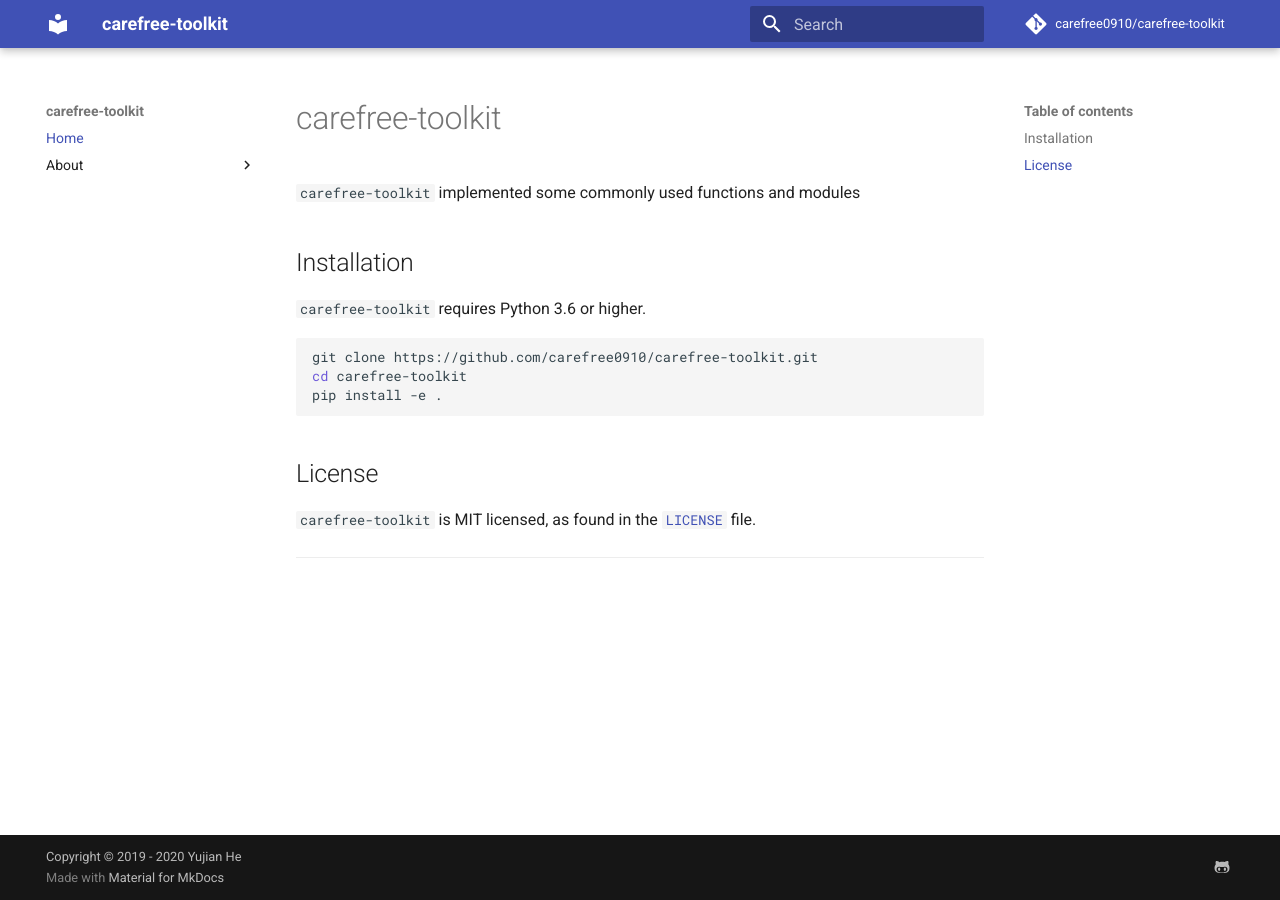
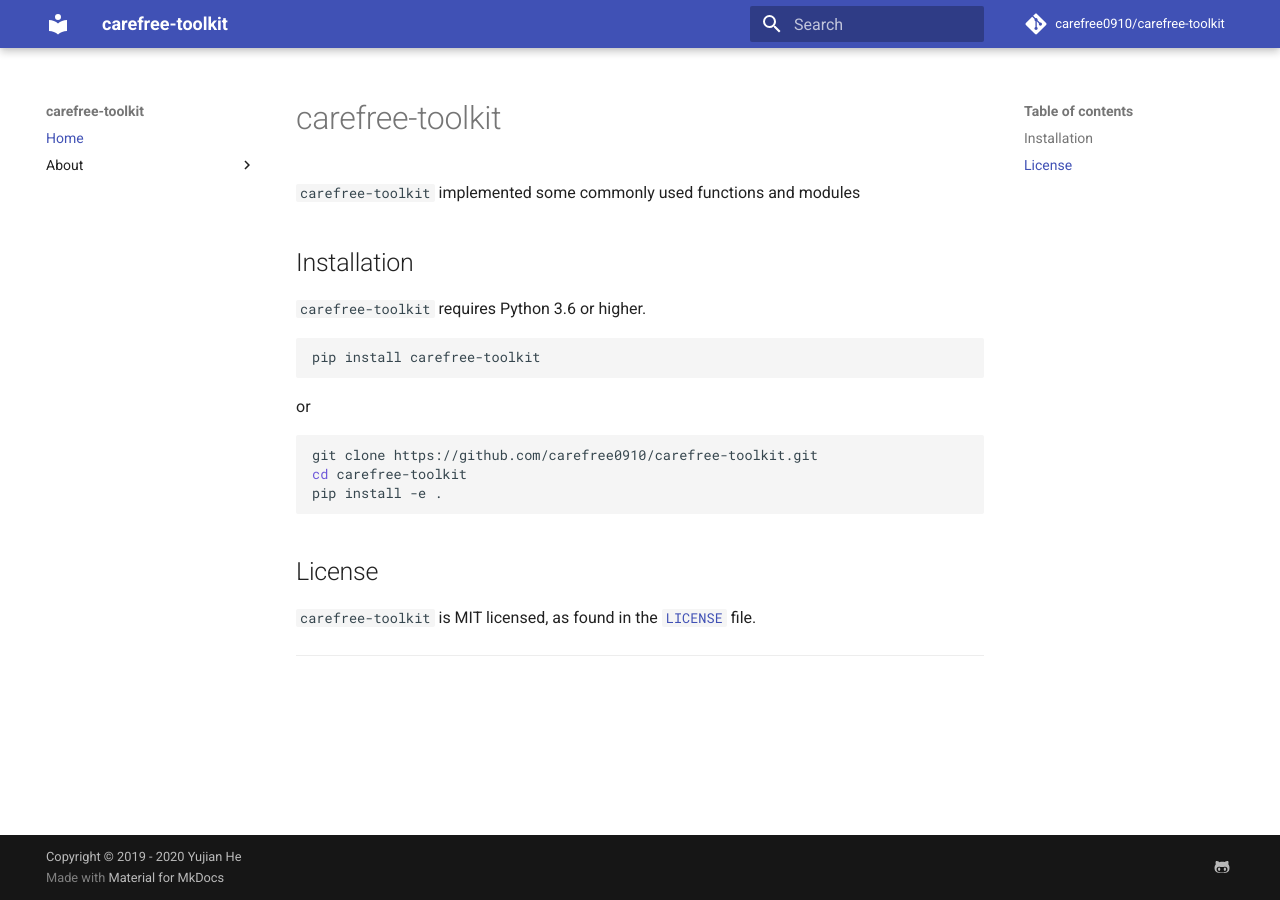
Before and after one commit to carefree0910/carefree-toolkit, an MkDocs documentation site: the page built from docs/index.md, in a window 1280 px wide. Built offline with MkDocs 1.6.1 and Material for MkDocs 9.7.7, drawn with Linux system fonts in a browser that asks for light colours; comment, search, counter and statistics services are not loaded.

Commit message:
更新了安装方法

````diff
--- a/docs/index.md
+++ b/docs/index.md
@@ -6,6 +6,12 @@
 ## Installation
 
 `carefree-toolkit` requires Python 3.6 or higher.
+
+```bash
+pip install carefree-toolkit
+```
+
+or
 
 ```bash
 git clone https://github.com/carefree0910/carefree-toolkit.git
````
Also changed, not shown: README.md (+6 -0 lines).
